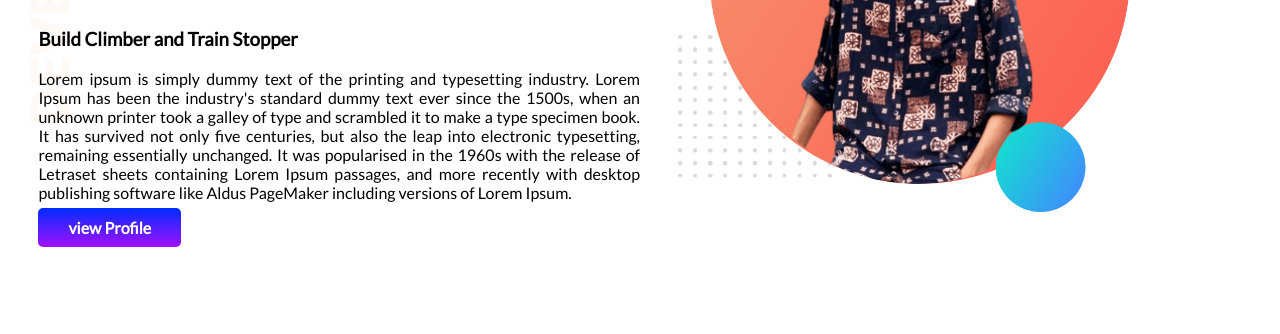
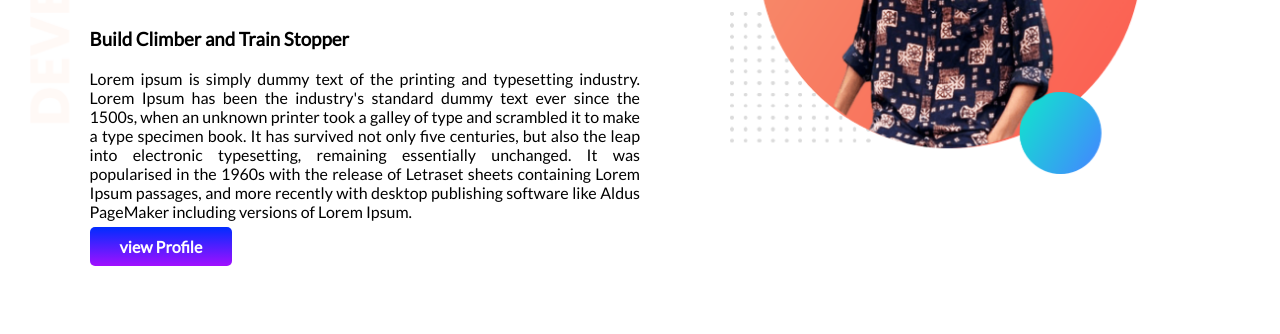
Before and after one commit to Md-Ashraf-simon/My-Portfolio, a plain HTML site: page index.html in a window 1280 px wide. Shown: the part 236-570 px from the top of the page. Drawn offline with Linux system fonts and the light colour scheme.

Commit message:
css fixed

```diff
--- a/style.css
+++ b/style.css
@@ -16,8 +16,8 @@ h2 {
     margin-bottom: 100px;
 }
 .child-1 {
-    width: 50%;
-    padding-left: 3%;
+    width: 43%;
+    padding-left: 7%;
 }
 .child-1 img {
     width: 75%;
```
